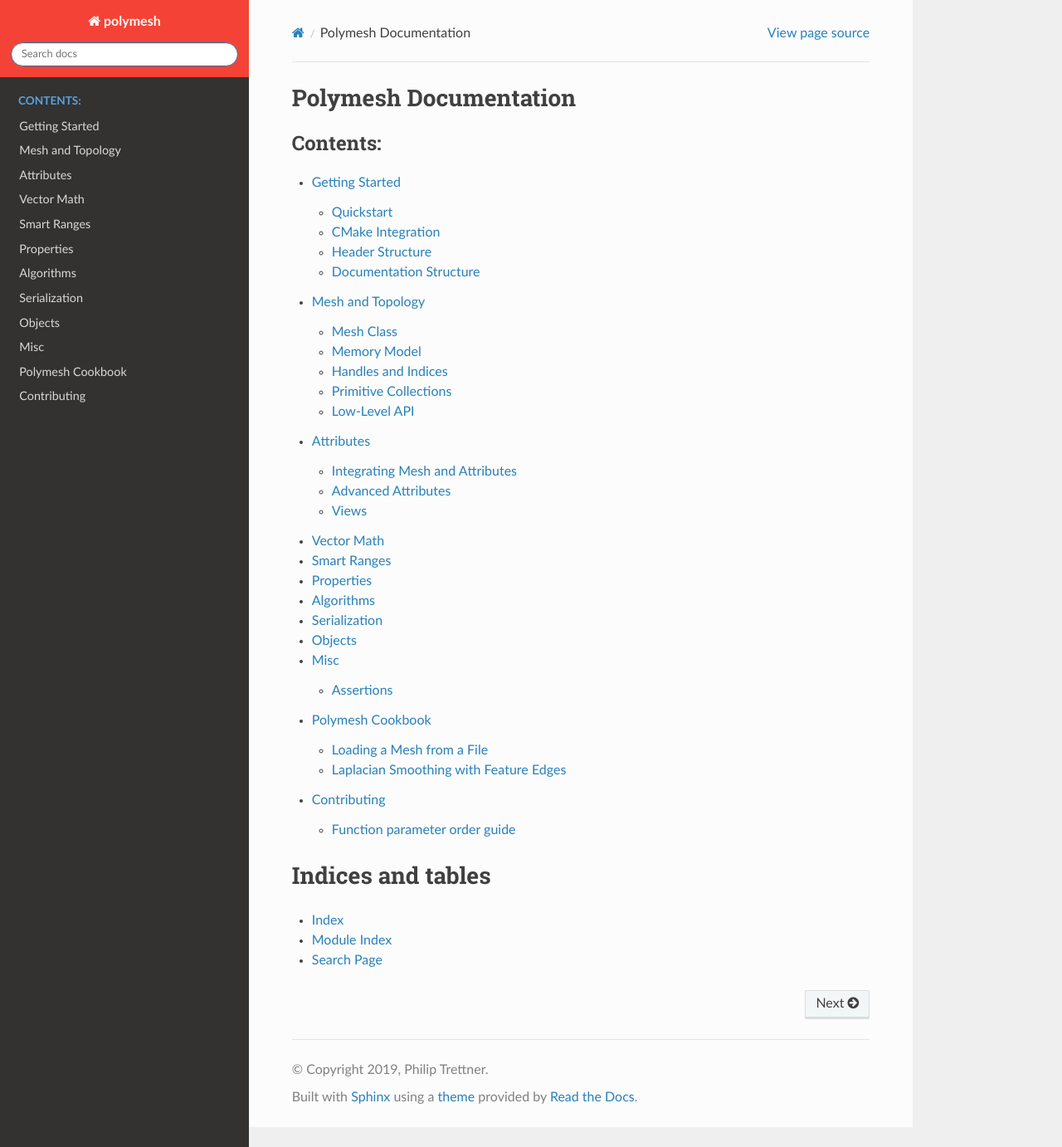
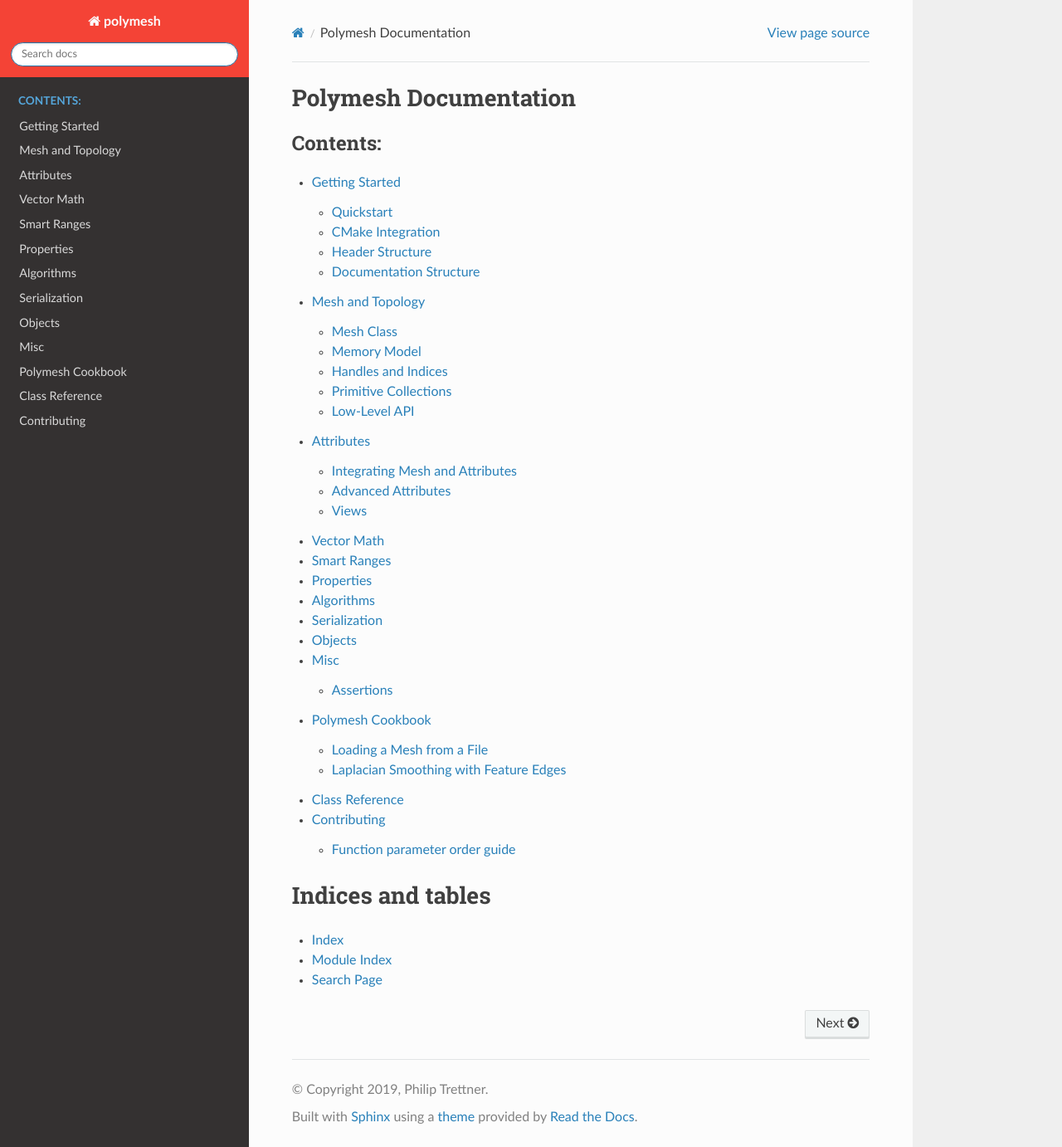
Before and after one commit to project-arcana/polymesh, a Sphinx documentation site: the page built from docs/index.rst, in a window 1280 px wide and 1382 px high. Shown: the whole window at 83% size. Built offline with Sphinx 7.4.7 and the Read the Docs theme 2.0.0, drawn with Linux system fonts in a browser that asks for light colours; pages that are not in the unit, such as notebooks, are missing from menus.

```diff
--- a/docs/conf.py
+++ b/docs/conf.py
@@ -34,7 +34,10 @@ extensions = [
     'recommonmark',
     'sphinx.ext.todo',
     'sphinx.ext.githubpages',
+    'breathe',
 ]
+
+breathe_default_project = 'polymesh'
 
 # Add any paths that contain templates here, relative to this directory.
 templates_path = ['_templates']
--- a/docs/index.rst
+++ b/docs/index.rst
@@ -22,6 +22,7 @@ Polymesh Documentation
    misc
    cookbook
    faq
+   reference
    contributing
 
 
--- /dev/null
+++ b/docs/reference.rst
@@ -0,0 +1,5 @@
+Class Reference
+===============
+
+.. doxygenclass:: polymesh::Mesh
+    :members:
```
Also changed, not shown: 3 other files.
